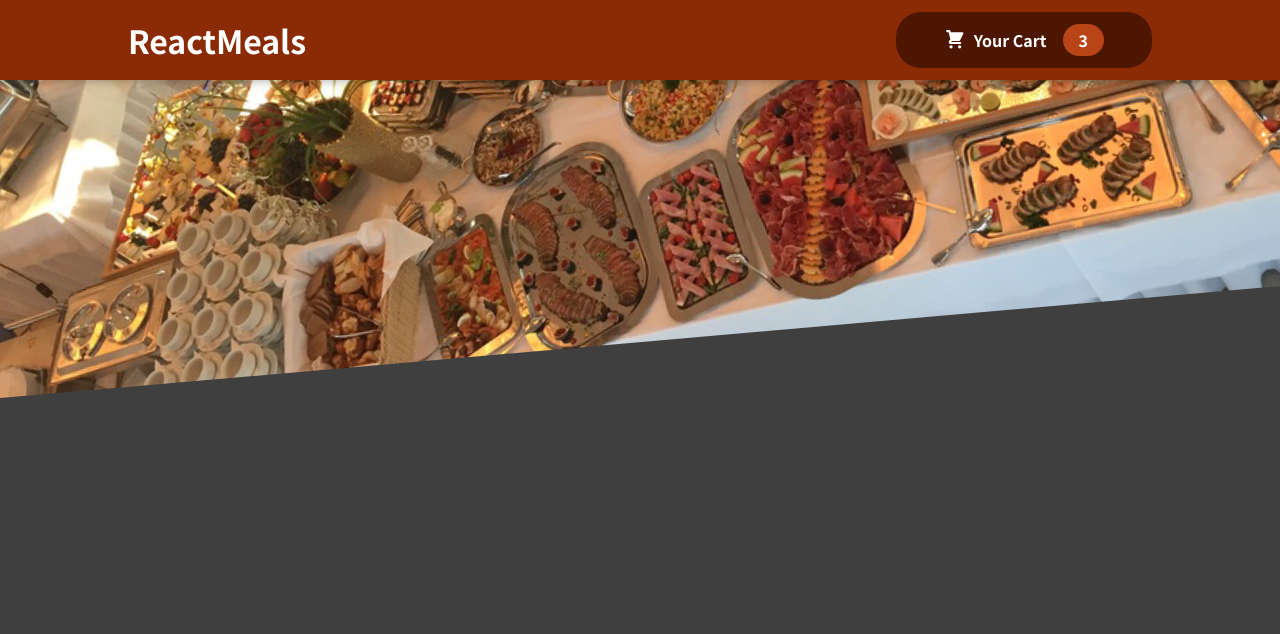
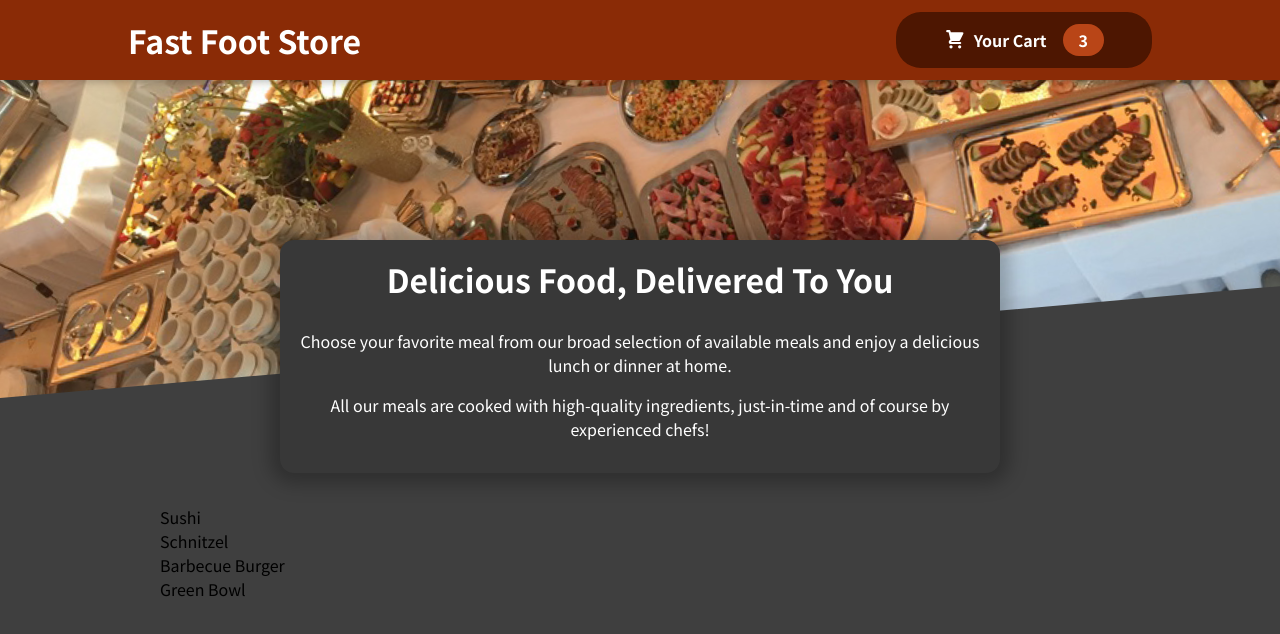
Before and after one commit to volhfx07132/Food_Order_App, a React (Create React App) app in the folder my-react-app/: page / in a window 1280 px wide. Shown: the top 634 px of the page. Built offline with nearby package versions, Linux system fonts and the light colour scheme.

Commit message:
Adding a Meals Component

```diff
--- a/my-react-app/src/App.js
+++ b/my-react-app/src/App.js
@@ -1,11 +1,15 @@
 import "./App.css";
 import React, { Fragment } from "react";
 import Header from "./components/Layout/Header";
+import Meals from "./components/Meals/Meals";
 
 function App() {
   return (
     <Fragment>
       <Header />
+      <main>
+        <Meals />
+      </main>
     </Fragment>
   );
 }
--- a/my-react-app/src/components/Layout/Header.js
+++ b/my-react-app/src/components/Layout/Header.js
@@ -7,7 +7,7 @@
   return (
     <Fragment>
       <header className={classes.header}>
-        <h1>ReactMeals</h1>
+        <h1>Fast Foot Store</h1>
         <HeaderCartButton/>
       </header>
       <div className={classes["main-image"]}>
--- /dev/null
+++ b/my-react-app/src/components/Meals/AvailableMeals.js
@@ -0,0 +1,41 @@
+import React from "react";
+import classes from './AvailableMeals.module.css';
+
+const DUMMY_MEALS = [
+  {
+    id: 'm1',
+    name: 'Sushi',
+    description: 'Finest fish and veggies',
+    price: 22.99,
+  },
+  {
+    id: 'm2',
+    name: 'Schnitzel',
+    description: 'A german specialty!',
+    price: 16.5,
+  },
+  {
+    id: 'm3',
+    name: 'Barbecue Burger',
+    description: 'American, raw, meaty',
+    price: 12.99,
+  },
+  {
+    id: 'm4',
+    name: 'Green Bowl',
+    description: 'Healthy...and green...',
+    price: 18.99,
+  },
+];
+
+const AvailableMeals = () => {
+  const mealsList = DUMMY_MEALS.map((meal) => <li>{meal.name}</li>);
+
+  return (
+    <section className={classes.meals}>
+      <ul>{mealsList}</ul>
+    </section>
+  );
+};
+
+export default AvailableMeals;
--- /dev/null
+++ b/my-react-app/src/components/Meals/AvailableMeals.module.css
@@ -0,0 +1,24 @@
+.meals {
+    max-width: 60rem;
+    width: 90%;
+    margin: 2rem auto;
+    animation: meals-appear 1s ease-out forwards;
+  }
+
+  .meals ul {
+    list-style: none;
+    margin: 0;
+    padding: 0;
+  }
+
+  @keyframes meals-appear {
+    from {
+      opacity: 0;
+      transform: translateY(3rem);
+    }
+
+    to {
+      opacity: 1;
+      transform: translateY(0);
+    }
+  }
--- /dev/null
+++ b/my-react-app/src/components/Meals/Meals.js
@@ -0,0 +1,14 @@
+import React, {Fragment} from "react";
+import MealsSummary from "./MealsSummary";
+import AvailableMeals from "./AvailableMeals";
+
+ const Meals = (props) => {
+     return (
+         <Fragment>
+            <MealsSummary/>
+            <AvailableMeals/>
+         </Fragment>
+     )
+ }
+
+ export default Meals;
--- /dev/null
+++ b/my-react-app/src/components/Meals/MealsSummary.js
@@ -0,0 +1,20 @@
+import React from "react";
+import classes from './MealsSummary.module.css';
+
+const MealsSummary = () => {
+  return (
+    <section className={classes.summary}>
+      <h2>Delicious Food, Delivered To You</h2>
+      <p>
+        Choose your favorite meal from our broad selection of available meals
+        and enjoy a delicious lunch or dinner at home.
+      </p>
+      <p>
+        All our meals are cooked with high-quality ingredients, just-in-time and
+        of course by experienced chefs!
+      </p>
+    </section>
+  );
+};
+
+export default MealsSummary;
--- /dev/null
+++ b/my-react-app/src/components/Meals/MealsSummary.module.css
@@ -0,0 +1,18 @@
+.summary {
+    text-align: center;
+    max-width: 45rem;
+    width: 90%;
+    margin: auto;
+    margin-top: -10rem;
+    position: relative;
+    background-color: #383838;
+    color: white;
+    border-radius: 14px;
+    padding: 1rem;
+    box-shadow: 0 1px 18px 10px rgba(0, 0, 0, 0.25);
+  }
+
+  .summary h2 {
+    font-size: 2rem;
+    margin-top: 0;
+  }
```
